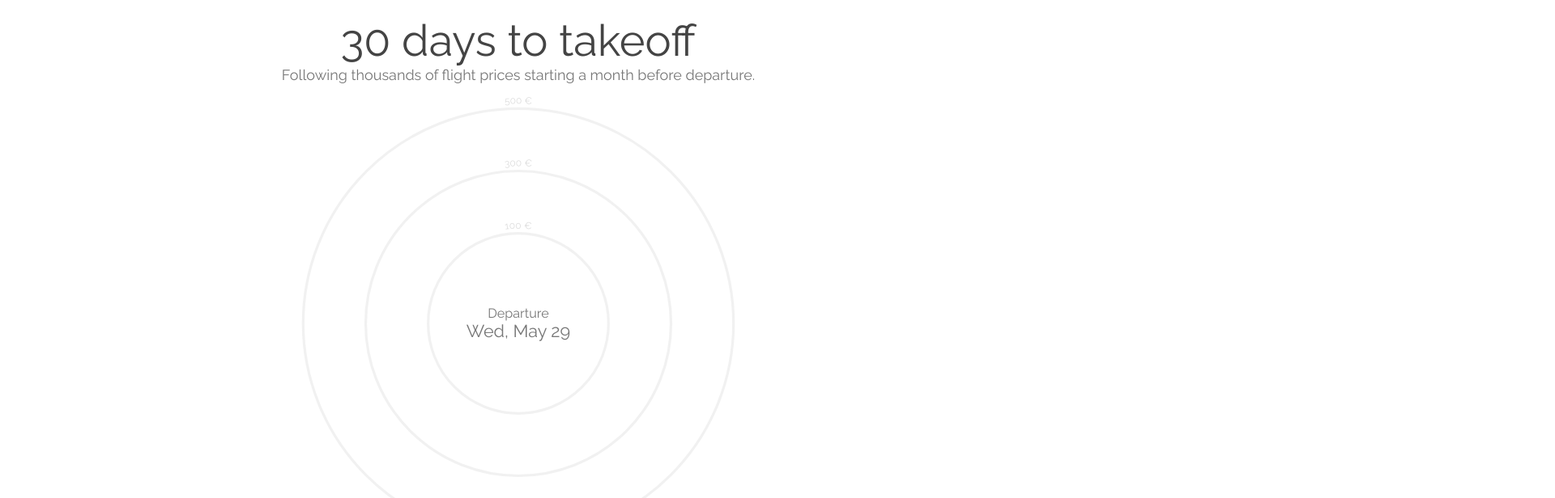
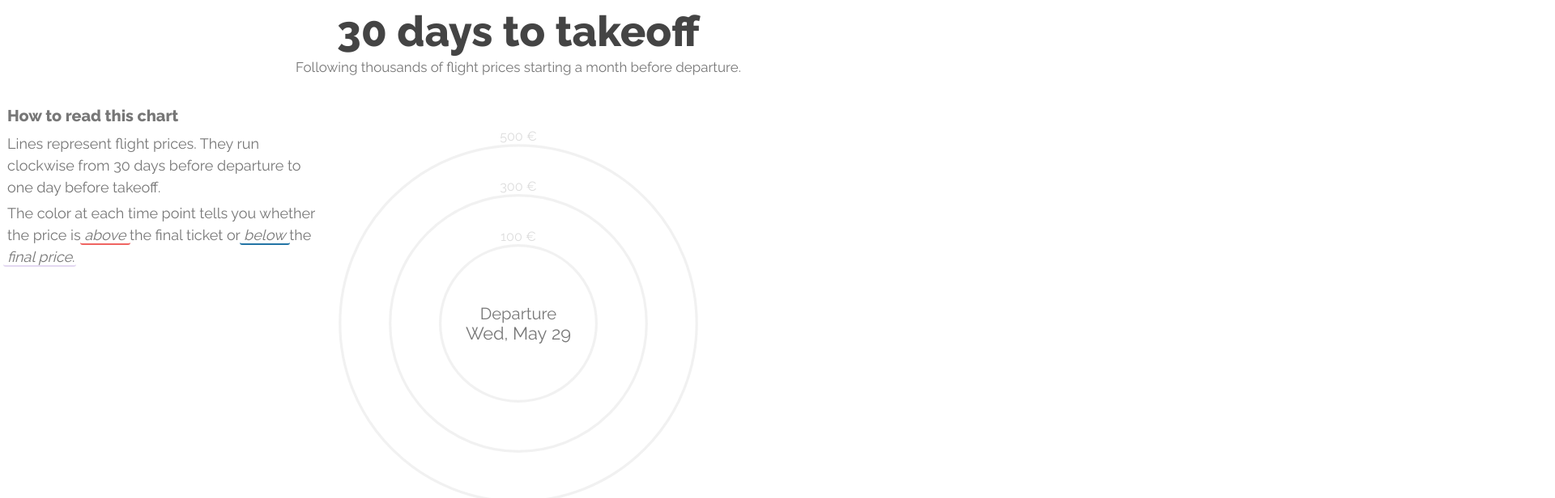
Before and after one commit to higsch/flyhigh, a Svelte app in the folder visualisation/app/: page / in a window 1280 px wide. Shown: the top 616 px of the page at 81% size, 1920 px wide, since content can reach past the window. Built offline with nearby package versions, Linux system fonts and the light colour scheme.

Commit message:
mobile adjustments, started legend

```diff
--- a/visualisation/app/public/global.css
+++ b/visualisation/app/public/global.css
@@ -21,8 +21,9 @@
 
 /* Global dimensions */
 html, body {
-	width: 100vw;
-	height: 100vh;
+	position: relative;
+	width: 100%;
+	height: 100%;
 	margin: 0;
 	padding: 0;
 	font-family: 'Raleway', sans-serif;
@@ -57,3 +58,27 @@ html, body {
 	width: 100%;
 	height: 100%;
 }
+
+/* General stuff */
+.mt {
+	margin-top: 0.3rem;
+}
+
+em {
+	margin: 0 -0.3rem;
+	padding: 0 0.3rem;
+	border-bottom: 2px solid var(--gray);
+	border-radius: 3px;
+}
+
+em.low {
+	border-color: var(--low-price);
+}
+
+em.high {
+	border-color: var(--high-price);
+}
+
+em.end {
+	border-color: var(--end-price);
+}
--- a/visualisation/app/src/App.svelte
+++ b/visualisation/app/src/App.svelte
@@ -90,18 +90,35 @@
       {/await}
     </div>
   </div>
-  {#await data.find(elem => elem.name === 'flightInfo').data then data}
-    <div class="bottom-wrapper">
-      <div class="container time-brush">
+  <div class="info-bar">
+    <div class="left legend">
+      <div class="legend-text">
+        <h4>How to read this chart</h4>
+        <p class="mt">Lines represent flight prices. They run clockwise from 30 days before
+          departure to one day before takeoff.</p>
+        <p class="mt">The color at each time point tells you whether the price is <em class="high">above</em>
+          the final ticket or <em class="low">below</em> the <em class="end">final price</em>.</p>
+      </div>
+      <svg class="color-legend"></svg>
+      <div class="legend-info">Check out further explanations in the desktop version.</div>
+    </div>
+    <div class="right">
+      {#await data.find(elem => elem.name === 'flightInfo').data then data}
+        <div class="flight-card">
+          <FlightCard data={data.find(elem => elem.flightIdUnique === highlightedFlightId)}/>
+        </div>
+      {/await}
+    </div>
+  </div>
+  <div class="time-bar">
+    <div class="container time-brush">
+      {#await data.find(elem => elem.name === 'flightInfo').data then data}
         <TimeBrush data={data}
                    colors={colors}
                    on:timerangeselected={(e) => timeRange = e.detail} />
-      </div>
+      {/await}
     </div>
-    <div class="flight-card">
-      <FlightCard data={data.find(elem => elem.flightIdUnique === highlightedFlightId)}/>
-    </div>
-  {/await}
+  </div>
 </div>
 
 <style>
@@ -109,32 +126,86 @@
     position: relative;
     display: flex;
     flex-direction: column;
+    justify-content: space-between;
     width: 100%;
     height: 100%;
   }
 
   .title-bar {
-    position: absolute;
-    z-index: -1;
+    z-index: 300;
     width: 100%;
-    padding: 1rem 0 0 0;
+    padding: 1vh 0 0 0;
     text-align: center;
   }
 
   h1 {
-    font-size: 3rem;
-    font-weight: 400;
+    font-size: calc(1.8rem + 2.5vh);
+    font-weight: bold;
     color: #444;
   }
 
   h3 {
-    font-size: 1rem;
-    font-weight: 400;
+    margin: 0.2rem 0;
+    font-size: calc(0.8rem + 0.2vw);
+    font-weight: normal;
     color: var(--gray);
   }
 
+  h4 {
+    margin: 0.3rem 0;
+    font-size: 1.1rem;
+    font-weight: bold;
+  }
+
   .top-wrapper {
+    position: absolute;
+    z-index: 100;
+    width: 100%;
+    height: 90%;
+    top: 5%;
+  }
+
+  .info-bar {
+    z-index: -1;
     flex: 1;
+    display: flex;
+    justify-content: space-between;
+  }
+
+  .info-bar > div {
+    max-width: 30%;
+    padding: 0.5rem;
+    color: var(--gray);
+  }
+
+  .legend-info {
+    display: none;
+    font-size: 0.8rem;
+  }
+
+  @media (orientation: portrait) {
+    .info-bar {
+      flex-direction: column;
+      align-items: center;
+    }
+
+    .info-bar > div {
+      max-width: 100%;
+    }
+
+    .legend-text {
+      display: none;
+    }
+
+    .legend-info {
+      display: block;
+    }
+  }
+
+  .legend {
+    margin: 1rem 0;
+    font-size: 1rem;
+    line-height: 1.5;
   }
 
   .flight-card {
@@ -146,10 +217,8 @@
     max-height: 43vw;
   }
 
-  .bottom-wrapper {
-    position: absolute;
-    bottom: 0;
-    z-index: 1000;
+  .time-bar {
+    z-index: 300;
     width: 100%;
     height: 17%;
   }
--- a/visualisation/app/src/FlightCard/FlightCard.svelte
+++ b/visualisation/app/src/FlightCard/FlightCard.svelte
@@ -1,5 +1,5 @@
 <script>
-  import { fade, fly } from 'svelte/transition';
+  import { fade } from 'svelte/transition';
 
   import Fin from './Fin.svelte';
 
@@ -7,13 +7,14 @@
 </script>
 
 {#if data}
-  <div class="wrapper" transition:fly="{{ x: 200, duration: 600}}">
+  <div class="wrapper" transition:fade="{{ duration: 300}}">
     <div class="info"></div>
-    <div class="fin">
-      <Fin company={data.company}/>
-    </div>
   </div>
 {/if}
+
+<!-- <div class="fin">
+  <Fin company={data.company}/>
+</div> -->
 
 <style>
   .wrapper {
--- a/visualisation/app/src/RadialGraph/Coordinates.svelte
+++ b/visualisation/app/src/RadialGraph/Coordinates.svelte
@@ -48,16 +48,11 @@
       {#each priceCoords as { label, radius, startAngle, endAngle }, i}
         <g class="price-coord">
           <path class="price-circle" d={arc({radius, startAngle: 0, endAngle: pi2})}></path>
-          <path id="price-label-path-{i}"
-                class="price-label-path"
-                d={arc({radius: radius + 6, startAngle: -pi2 / 2, endAngle: pi2 / 2})}>
-          </path>
-          <text>
-            <textPath href="#price-label-path-{i}"
-                      startOffset="25%">
-              {label}
-            </textPath>
-          </text>
+          <g class="price-label" transform="translate(0 {- radius - 6})">
+            <text>
+                {label}
+            </text>
+          </g>
         </g>
       {/each}
     </g>
@@ -83,13 +78,9 @@
     stroke-opacity: 0.4;
   }
 
-  g.price-coord path.price-label-path {
-    fill: transparent;
-  }
-
   g.price-coord text {
     fill: var(--light-gray);
     text-anchor: middle;
-    font-size: 1.5vmin;
+    font-size: 0.9rem;
   }
 </style>
--- a/visualisation/app/src/RadialGraph/RadialGraph.svelte
+++ b/visualisation/app/src/RadialGraph/RadialGraph.svelte
@@ -107,8 +107,8 @@
 
   function formatCenterTimeRange(timeRange) {
     const weekday = timeFormat('%a')(timeRange[0]);
-    const time1 = timeFormat('%b %d')(timeRange[0]);
-    const time2 = timeFormat('%b %d')(timeRange[1]);
+    const time1 = timeFormat('%b %d')(timeRange[0]).replace(' ', '&nbsp;');
+    const time2 = timeFormat('%b %d')(timeRange[1]).replace(' ', '&nbsp;');
     return (time1 === time2) ? `${weekday}, ${time1}` : `${time1} - ${time2}`;
   }
 
@@ -118,7 +118,7 @@
     // Define the price scale, i.e. radii
     priceScale = scaleLinear()
       .domain([0, maxPrice])
-      .range([Math.min(width, height) / 11, Math.min(width, height) * 0.55]);
+      .range([Math.min(width, height) / 11, Math.min(width, height) * 0.5]);
 
     // Nest the data by unique flights
     const dataNested = nest()
@@ -191,13 +191,13 @@
   .selected-time-range {
     position: absolute;
     z-index: 100;
-    font-size: 1.2rem;
+    font-size: calc(0.5rem + 1vw);
     text-align: center;
     color: var(--gray);
   }
 
   .selected-time-range .pre-string {
     display: block;
-    font-size: 0.9rem;
+    font-size: calc(0.7rem + 0.6vw);
   }
 </style>
--- a/visualisation/app/src/TimeBrush/TimeBrush.svelte
+++ b/visualisation/app/src/TimeBrush/TimeBrush.svelte
@@ -146,6 +146,15 @@
     height: 100%;
   }
 
+  svg text {
+    -webkit-touch-callout: none; /* iOS Safari */
+    -webkit-user-select: none; /* Safari */
+    -khtml-user-select: none; /* Konqueror HTML */
+    -moz-user-select: none; /* Firefox */
+    -ms-user-select: none; /* Internet Explorer/Edge */
+    user-select: none;
+  }
+
   g.end-price path {
     stroke: var(--end-price);
     fill: none;
```
Also changed, not shown: visualisation/app/public/logo-lh.svg (deleted), visualisation/app/public/logo-sas.svg (deleted), visualisation/app/rollup.config.js (indentation only).
